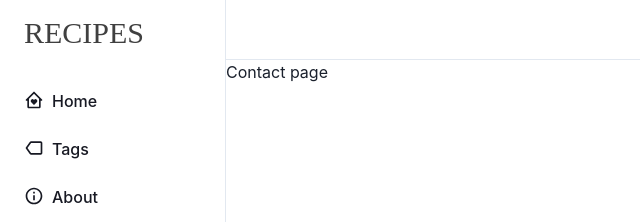
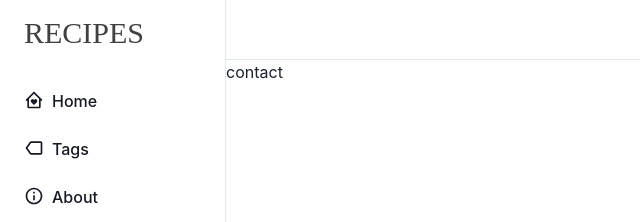
Before and after one commit to amitsharma-ongraph/gatsby-site, a Gatsby site: page /contact in a window 1280 px wide. Shown: the top 222 px of the page, 0-640 px from the left. Built offline with nearby package versions, Linux system fonts and the light colour scheme; Gatsby itself is replaced by a stand-in of ours.

Commit message:
client-only basic

```diff
--- a/src/pages/contact.jsx
+++ b/src/pages/contact.jsx
@@ -1,10 +1,22 @@
-import React from "react";
+import React, { useState } from "react";
 import Layout from "../components/Layout";
 
 function Contact() {
+  const [login, setLogin] = useState(false);
+  setTimeout(() => {
+    setLogin(true);
+  }, 3000);
+
+  if (!login) {
+    return (
+      <Layout>
+        <div>not authorized</div>
+      </Layout>
+    );
+  }
   return (
     <Layout>
-      <div>Contact page</div>
+      <div>contact</div>
     </Layout>
   );
 }
```
Also changed, not shown: src/components/Profile.jsx (added, +15 -0 lines), src/pages/app/[...].jsx (added, +16 -0 lines).
